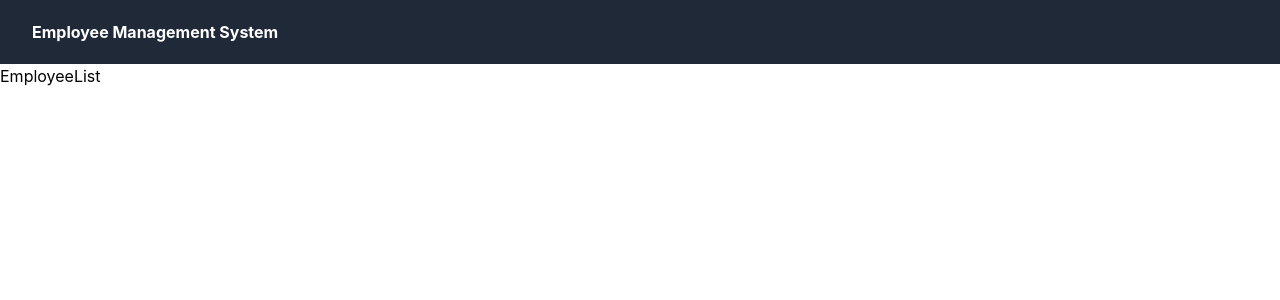
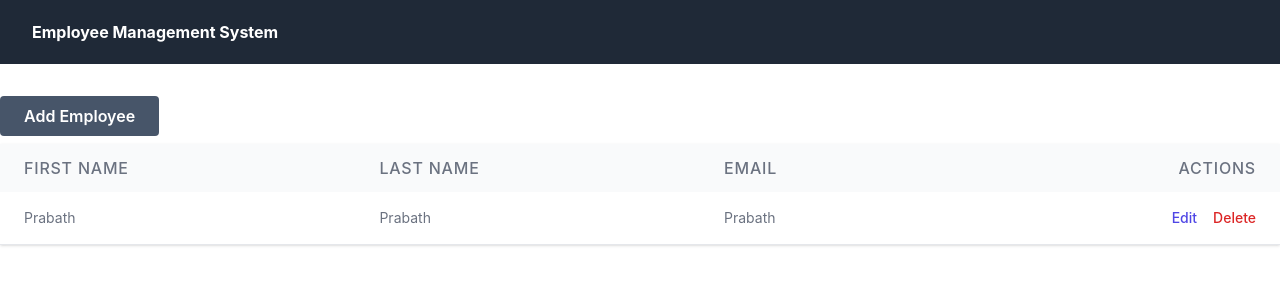
Before and after one commit to prabath1998/employee-ms-frontend-react, a React (Create React App) app: page / in a window 1280 px wide. Shown: the top 300 px of the page. Built offline with nearby package versions, Linux system fonts and the light colour scheme.

Commit message:
add employeeList table

```diff
--- a/src/components/EmployeeList.js
+++ b/src/components/EmployeeList.js
@@ -1,9 +1,43 @@
-import React from 'react'
+import React from "react";
 
 const EmployeeList = () => {
   return (
-    <div>EmployeeList</div>
-  )
-}
+    <div className="container mx-auto my-8">
+      <div className="h-12">
+        <button className="rounded bg-slate-600 text-white px-6 py-2 font-semibold">
+          Add Employee
+        </button>
+      </div>
+      <div className="flex shadow border-b">
+        <table className="min-w-full">
+            <thead className="bg-gray-50">
+                <tr>
+                    <th className="text-left font-medium text-gray-500 uppercase tracking-wider py-3 px-6">First Name</th>
+                    <th className="text-left font-medium text-gray-500 uppercase tracking-wider py-3 px-6">Last Name</th>
+                    <th className="text-left font-medium text-gray-500 uppercase tracking-wider py-3 px-6">Email</th>
+                    <th className="text-right font-medium text-gray-500 uppercase tracking-wider py-3 px-6">Actions</th>
+                </tr>
+            </thead>
+            <tbody className="bg-white">
+                <tr>
+                    <td className="text-left px-6 py-4 whitespace-nowrap">
+                        <div className="text-sm text-gray-500">Prabath</div>
+                    </td>
+                    <td className="text-left px-6 py-4 whitespace-nowrap">
+                        <div className="text-sm text-gray-500">Prabath</div>
+                    </td><td className="text-left px-6 py-4 whitespace-nowrap">
+                        <div className="text-sm text-gray-500">Prabath</div>
+                    </td>
+                    <td className="text-right px-6 py-4 whitespace-nowrap font-medium text-sm">
+                        <a href="#" className="text-indigo-600 hover:text-indigo-800 px-4">Edit</a>
+                        <a href="#" className="text-red-600 hover:text-red-800">Delete</a>
+                    </td>
+                </tr>
+            </tbody>
+        </table>
+      </div>
+    </div>
+  );
+};
 
-export default EmployeeList
+export default EmployeeList;
```
